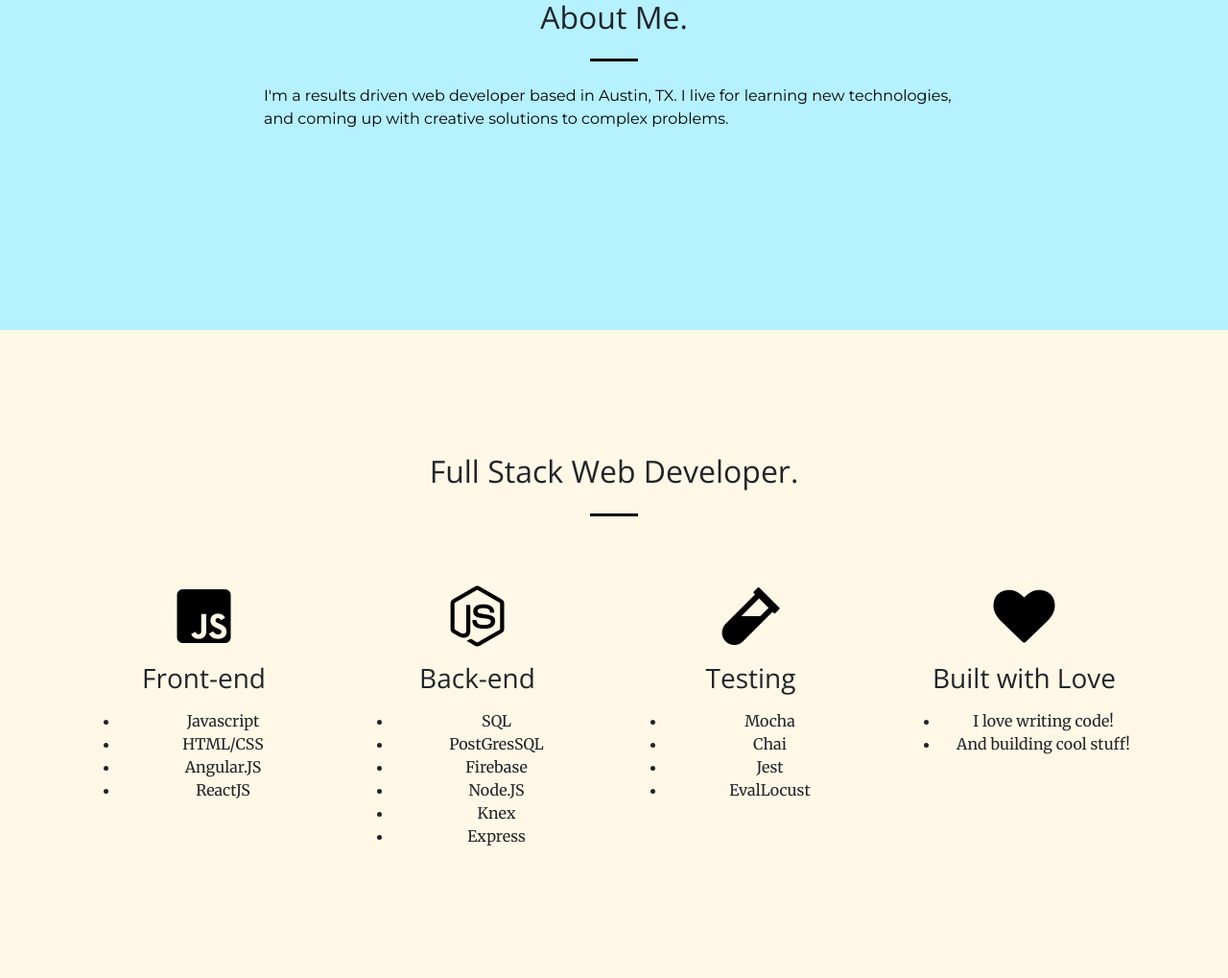
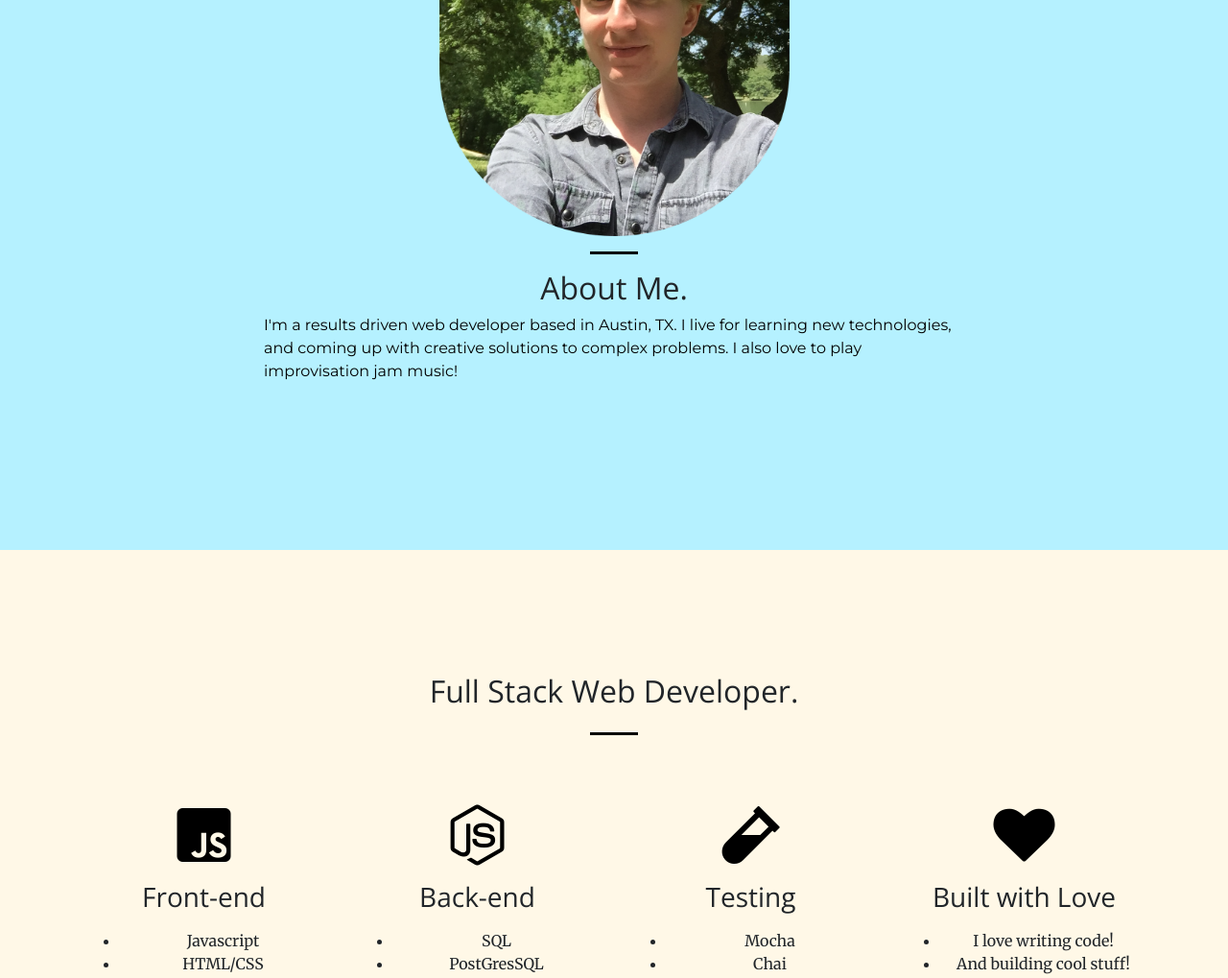
Before and after one commit to TheRickestRick/Portfolio, a PHP site: page / in a window 1280 px wide. Shown: the part 1147-2166 px from the top of the page at 96% size. Run offline with PHP 8.4, Linux system fonts and the light colour scheme; some libraries are stand-ins or nearby versions.

Commit message:
Looking good

```diff
--- a/css/creative.css
+++ b/css/creative.css
@@ -26,7 +26,7 @@ a {
 }
 
 a:hover {
-  color: white;
+  color: black;
 }
 
 h1,
@@ -120,7 +120,7 @@ img::-moz-selection {
 
 #mainNav .navbar-nav > li.nav-item > a.nav-link.active,
 #mainNav .navbar-nav > li.nav-item > a.nav-link:focus.active {
-  color: #bdbdbd !important;
+  color: #8A949B !important;
   background-color: transparent;
 }
 
@@ -159,7 +159,7 @@ img::-moz-selection {
     color: black;
   }
   #mainNav.navbar-shrink .navbar-brand:focus, #mainNav.navbar-shrink .navbar-brand:hover {
-    color: #bdbdbd;
+    color: #8A949B;
   }
   #mainNav.navbar-shrink .navbar-nav > li.nav-item > a.nav-link,
   #mainNav.navbar-shrink .navbar-nav > li.nav-item > a.nav-link:focus {
@@ -167,14 +167,14 @@ img::-moz-selection {
   }
   #mainNav.navbar-shrink .navbar-nav > li.nav-item > a.nav-link:hover,
   #mainNav.navbar-shrink .navbar-nav > li.nav-item > a.nav-link:focus:hover {
-    color: #bdbdbd
+    color: #8A949B
   }
 }
 
 header.masthead {
   padding-top: 10rem;
   padding-bottom: calc(10rem - 56px);
-  background-image: url("http://www.jhjackson.com/wp-content/uploads/2009/01/Austonian5.jpg");
+  background-image: url('../Skyline.png');
   background-position: center center;
   -webkit-background-size: cover;
   -moz-background-size: cover;
@@ -329,5 +329,5 @@ header.masthead p {
   margin-left: auto;
   margin-right: auto;
   width:50%;
-  height:50%;
+  height:70%;
 }
--- a/index.html
+++ b/index.html
@@ -56,30 +56,17 @@
 
     <header class="masthead text-center text-white d-flex">
       <div class="container my-auto">
-        <!-- <div class="row">
-          <div class="col-lg-10 mx-auto">
-            <h1 class="text-uppercase">
-              <strong>Your Favorite Source of Free Bootstrap Themes</strong>
-            </h1>
-            <hr>
-          </div>
-          <div class="col-lg-8 mx-auto">
-            <p class="text-faded mb-5">Start Bootstrap can help you build better websites using the Bootstrap CSS framework! Just download your template and start going, no strings attached!</p>
-            <a class="btn btn-primary btn-xl js-scroll-trigger" href="#about">Find Out More</a>
-          </div>
-        </div> -->
       </div>
     </header>
 
-    <section class="bg-primary" id="about">
-      <div class="container">
+    <section class="bg-primary" >
+      <div class="container" id="about">
         <div class="row">
           <div class="col-lg-8 mx-auto">
-            <img class="profilePic" src="https://pre00.deviantart.net/038b/th/pre/i/2016/006/4/9/rick_face_by_kushmastafresh-d9mxrw7.png" alt="">
+            <img class="profilePic" src="Selfie.png" alt="">
+            <hr class="light my-6">
             <h2 class="section-heading text-black text-center">About Me.</h2>
-            <hr class="light my-4">
-            <p class="text-faded mb-4">I'm a results driven web developer based in Austin, TX. I live for learning new technologies, and coming up with creative solutions to complex problems. </p>
-            <!-- <a class="btn btn-light btn-xl js-scroll-trigger" href="#services">Get Started!</a> -->
+            <p class="text-faded mb-4">I'm a results driven web developer based in Austin, TX. I live for learning new technologies, and coming up with creative solutions to complex problems. I also love to play improvisation jam music!</p>
           </div>
         </div>
       </div>
@@ -100,14 +87,14 @@
             <div class="service-box mt-5 mx-auto">
               <i class="fab fa-4x fa-js-square text-primary mb-3 sr-icons"></i>
               <h3 class="mb-3">Front-end</h3>
-              <!-- <p class="text-muted mb-0"> -->
+              <p class="text-muted mb-0">
                 <ul>
                   <li>Javascript</li>
                   <li>HTML/CSS</li>
                   <li>Angular.JS</li>
                   <li>ReactJS</li>
                 </ul>
-              <!-- </p> -->
+              </p>
             </div>
           </div>
           <div class="col-lg-3 col-md-6 text-center">
@@ -135,7 +122,7 @@
                   <li>Mocha</li>
                   <li>Chai</li>
                   <li>Jest</li>
-                  <li>EvalLocust</li>
+                  <li>Locus</li>
                 </ul>
               </p>
             </div>
```
Also changed, not shown: other parts of index.html (+37 -37 lines), js/creative.js (+1 -15 lines), Selfie.png (added), capstone.jpg (added), cloud.jpg (added), read.jpg (added), 2 other files.
